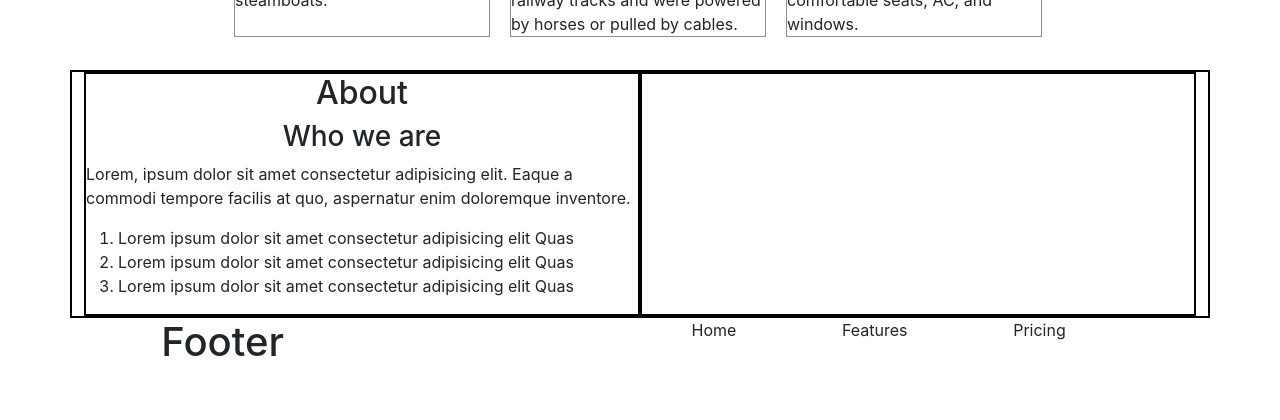
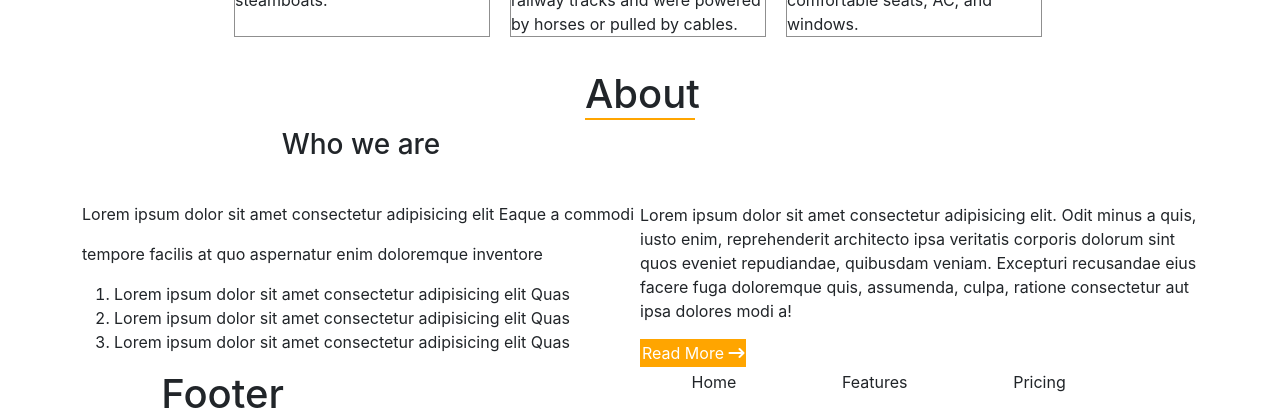
Before and after one commit to Abdullahsabir123/React-app, a React (Create React App) app: page / in a window 1280 px wide. Shown: the part 1306-1726 px from the top of the page. Before the commit the page ends 1680 px from the top, so only its background shows below. Built offline with nearby package versions, Linux system fonts and the light colour scheme.

Commit message:
Completed

```diff
--- a/public/index.html
+++ b/public/index.html
@@ -10,6 +10,7 @@
       integrity="sha384-EVSTQN3/azprG1Anm3QDgpJLIm9Nao0Yz1ztcQTwFspd3yD65VohhpuuCOmLASjC"
       crossorigin="anonymous"
     />
+    <script src="https://kit.fontawesome.com/f240561dba.js" crossorigin="anonymous"></script>
     <script
       src="https://cdn.jsdelivr.net/npm/bootstrap@5.0.2/dist/js/bootstrap.bundle.min.js"
       integrity="sha384-MrcW6ZMFYlzcLA8Nl+NtUVF0sA7MsXsP1UyJoMp4YLEuNSfAP+JcXn/tWtIaxVXM"
--- a/src/components/About.css
+++ b/src/components/About.css
@@ -1,16 +1,28 @@
+.text1{
+    border-bottom: 2px solid orange;
+    width: 110px;
+}
 .container{
-    border: 2px solid black;
     display: flex;
     flex-wrap: wrap;
 }
 .container1{
     width: 50%;
-    border: 2px solid black;
 }
 .text{
     text-align: center;
 }
+.mar{
+    margin-top: 40px;
+}
 .container2{
     width: 50%;
-    border: 2px solid black;
 }
+.mar1{
+    margin-top: 75px;
+}
+button{
+    border:2px solid orange;
+    background-color: orange;
+    color: white;
+}
--- a/src/components/About.jsx
+++ b/src/components/About.jsx
@@ -4,18 +4,24 @@ import './About.css'
 export default function About() {
   return (
     <>
+    <center>
+    <h1 className='text1'>About</h1>
+    </center>
     <div className='container'>
         <div className='container1'>
-            <h2 className='text'>About</h2>
             <h3 className='text'>Who we are</h3>
-            <p>Lorem, ipsum dolor sit amet consectetur adipisicing elit. Eaque a commodi tempore facilis at quo, aspernatur enim doloremque inventore.</p>
+            <p className='mar'>Lorem ipsum dolor sit amet consectetur adipisicing elit Eaque a commodi</p>
+            <p>tempore facilis at quo aspernatur enim doloremque inventore</p>
             <ol>
                 <li>Lorem ipsum dolor sit amet consectetur adipisicing elit Quas</li>
                 <li>Lorem ipsum dolor sit amet consectetur adipisicing elit Quas</li>
                 <li>Lorem ipsum dolor sit amet consectetur adipisicing elit Quas</li>
             </ol>
         </div>
-        <div className='container2'></div>
+        <div className='container2'>
+            <p className='mar1'>Lorem ipsum dolor sit amet consectetur adipisicing elit. Odit minus a quis, iusto enim, reprehenderit architecto ipsa veritatis corporis dolorum sint quos eveniet repudiandae, quibusdam veniam. Excepturi recusandae eius facere fuga doloremque quis, assumenda, culpa, ratione consectetur aut ipsa dolores modi a!</p>
+            <button> Read More <i class="fa-solid fa-arrow-right-long"></i></button>
+        </div>
     </div>
     </>
   )
```
